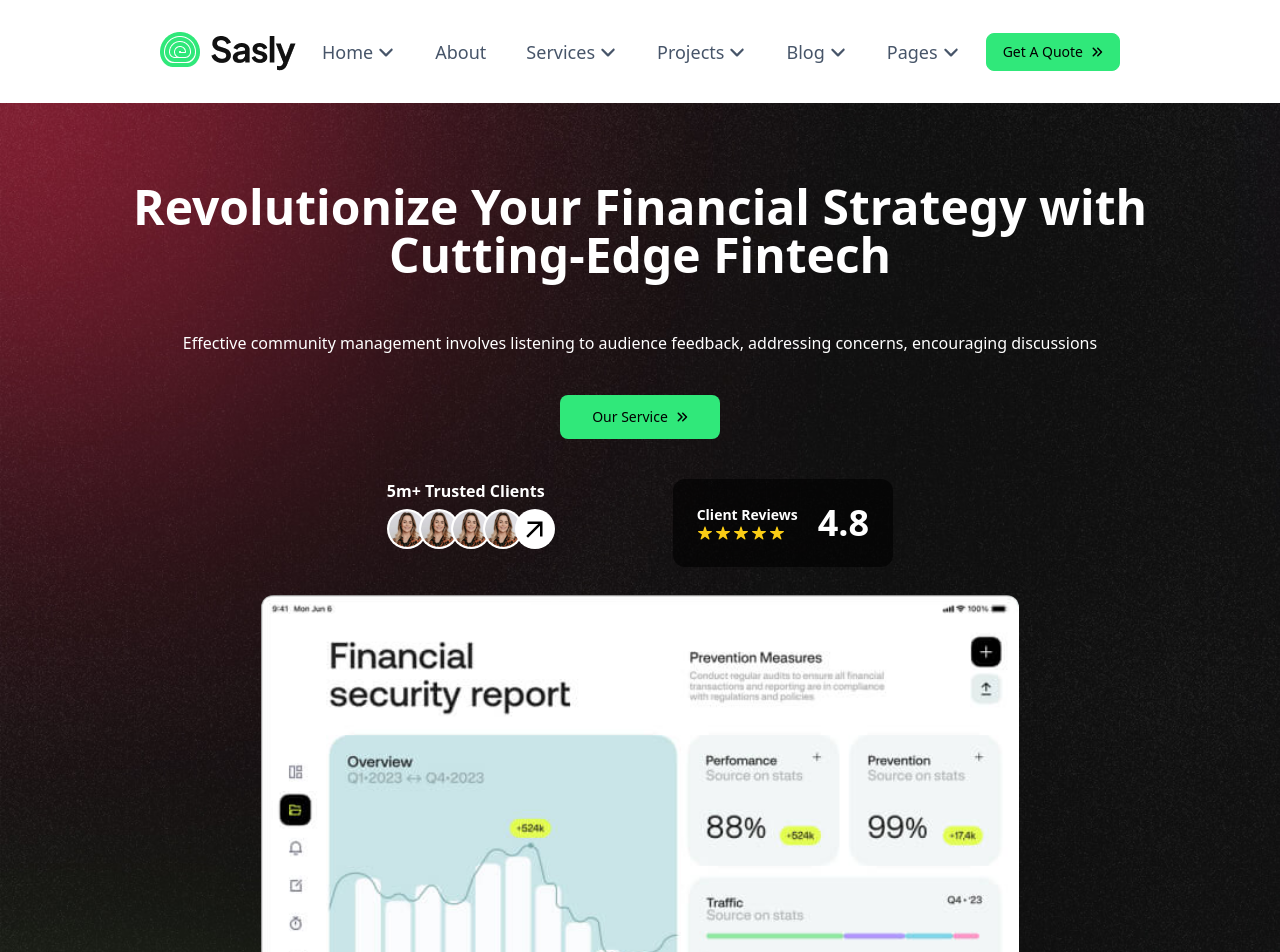
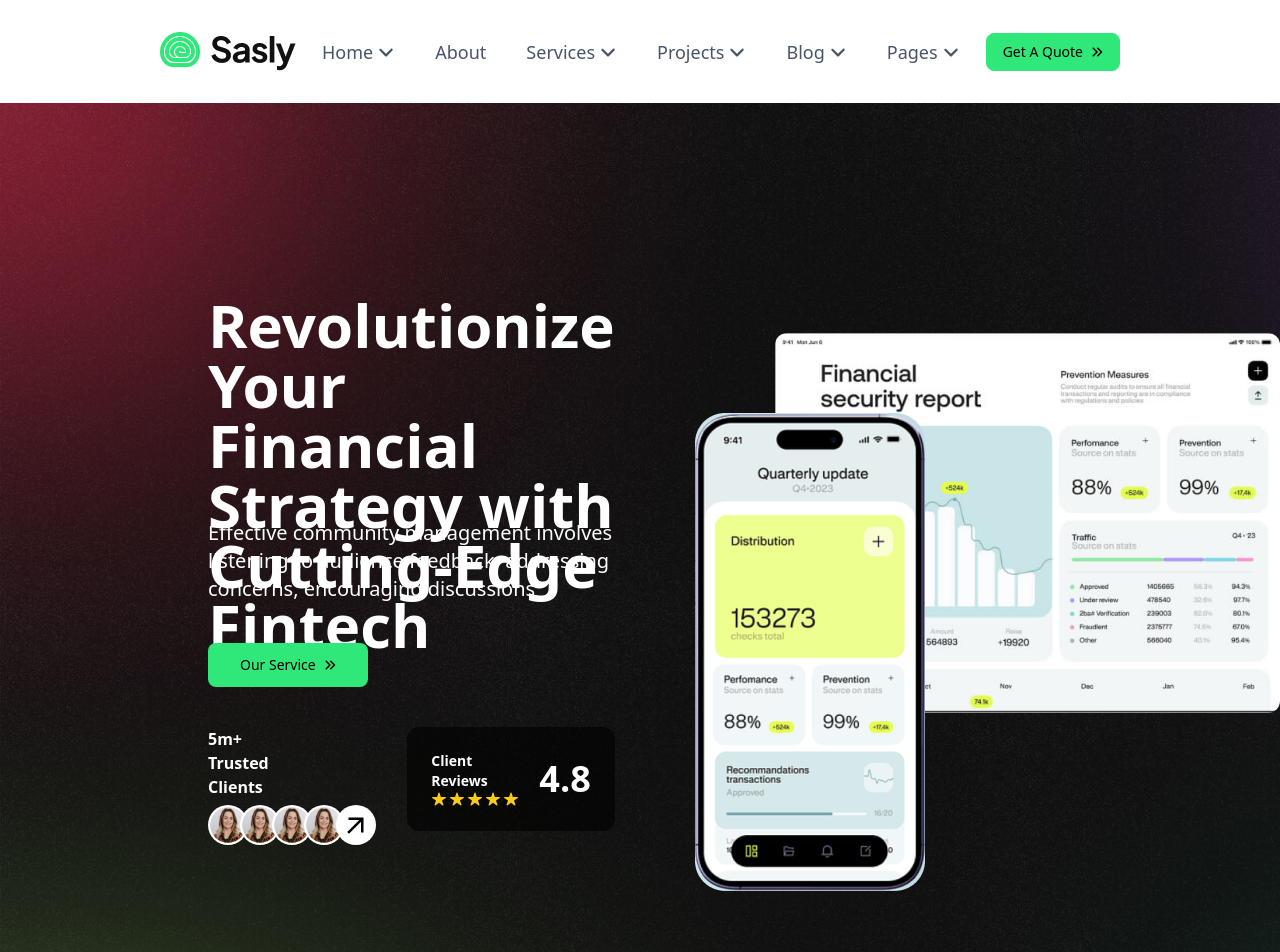
Before and after one commit to Tarun-Jaikishan/next-ui-screens, a Next.js app: page /ui1 in a window 1280 px wide. Shown: the top 952 px of the page. Built offline with nearby package versions, Linux system fonts and the light colour scheme.

Commit message:
hero responsive done

```diff
--- a/src/components/ui1/hero/Hero.tsx
+++ b/src/components/ui1/hero/Hero.tsx
@@ -9,6 +9,7 @@ import { IoIosStar } from "react-icons/io";
 
 import author1 from "@/assets/ui1/images/hero/author1.jpg";
 import hero_img1 from "@/assets/ui1/images/hero/hero_img1.jpg";
+import hero_img2 from "@/assets/ui1/images/hero/hero_img2.png";
 
 import MyReveal from "@/components/common/animations/MyReveal";
 import MyAnimations from "@/components/common/animations/MyAnimations";
@@ -18,27 +19,29 @@ import Sponsors from "./Sponsors";
 export default function Hero() {
   return (
     <div
-      className={`bg-[url('@/assets/ui1/images/hero/hero-bg1.jpg')] bg-cover bg-no-repeat rounded-b-2xl`}
+      className={`xl:pt-28 bg-[url('@/assets/ui1/images/hero/hero-bg1.jpg')] bg-cover bg-no-repeat rounded-b-2xl`}
     >
+      <div className="xl:flex xl:items-center xl:gap-40">
+        <div className="xl:w-[50%]">
           {/* Intro Section */}
-      <div className="text-center px-10 lg:px-24 pt-20 w-full h-40 md:h-56">
+          <div className="text-center xl:text-start px-10 lg:px-24 xl:pl-52 xl:pr-0 pt-20 w-full h-40 md:h-56">
             <ReactTyped
               strings={[
                 "Revolutionize Your Financial Strategy with Cutting-Edge Fintech",
               ]}
-          className="text-2xl md:text-5xl text-white font-semibold"
+              className="text-2xl md:text-5xl xl:text-6xl text-white font-semibold"
               typeSpeed={10}
               showCursor={false}
             />
           </div>
 
           <MyReveal keyframes={MyAnimations.fadeUp} triggerOnce>
-        <p className="text-white text-center mt-10 lg:mt-1 px-10 lg:px-24">
+            <p className="text-white text-center xl:text-xl xl:text-start mt-10 lg:mt-1 xl:mt-20 px-10 lg:px-24 xl:pl-52 xl:pr-0">
               Effective community management involves listening to audience
               feedback, addressing concerns, encouraging discussions
             </p>
 
-        <div className="mt-10 flex justify-center items-center">
+            <div className="xl:px-52 mt-10 flex justify-center xl:justify-start items-center">
               <button
                 type="button"
                 className="flex items-center gap-2 text-sm bg-primary px-8 py-2.5 md:py-3 rounded-lg lg:hover:bg-white duration-500"
@@ -48,12 +51,14 @@ export default function Hero() {
             </div>
           </MyReveal>
 
-      <div className="mt-10 md:flex md:justify-center md:gap-32 md:items-start">
+          <div className="mt-10 md:flex md:justify-center xl:justify-start xl:pl-52 xl:pr-0 md:gap-32 md:items-start">
             {/* Trusted Client Section */}
             <MyReveal keyframes={MyAnimations.fadeRight} triggerOnce>
               <div className="flex justify-center mt-10 md:mt-0">
                 <div>
-              <p className="text-white font-semibold">5m+ Trusted Clients</p>
+                  <p className="text-white font-semibold">
+                    5m+ Trusted Clients
+                  </p>
                   <div className="mt-1.5 flex relative">
                     <Image
                       src={author1}
@@ -105,11 +110,33 @@ export default function Hero() {
               </div>
             </MyReveal>
           </div>
+        </div>
+
+        <MyReveal keyframes={MyAnimations.fadeUp} triggerOnce>
+          <div className="hidden xl:flex xl:flex-1 relative">
+            <div className="md:flex md:justify-center md:items-center">
+              <Image
+                src={hero_img1}
+                alt="Image"
+                className="w-full rounded-xl"
+              />
+            </div>
+
+            {/* <MyReveal keyframes={MyAnimations.fadeRight} triggerOnce> */}
+            <Image
+              src={hero_img2}
+              alt="Image"
+              className="hidden xl:block absolute top-20 -left-20"
+            />
+            {/* </MyReveal> */}
+          </div>
+        </MyReveal>
+      </div>
 
       {/* Trusted By and Sponsors */}
       <MyReveal keyframes={MyAnimations.fadeUp} cascade>
-        <div className="mt-5 mb-10 rounded-xl p-2">
-          <div className="md:flex md:justify-center md:items-center">
+        <div className="mt-5 mb-10 xl:mt-40 rounded-xl p-2">
+          <div className="md:flex md:justify-center md:items-center xl:hidden">
             <Image
               src={hero_img1}
               alt="Image"
```
Also changed, not shown: src/assets/ui1/images/hero/hero_img2.png (added). Lines whose indentation alone changed are shown as unchanged.
